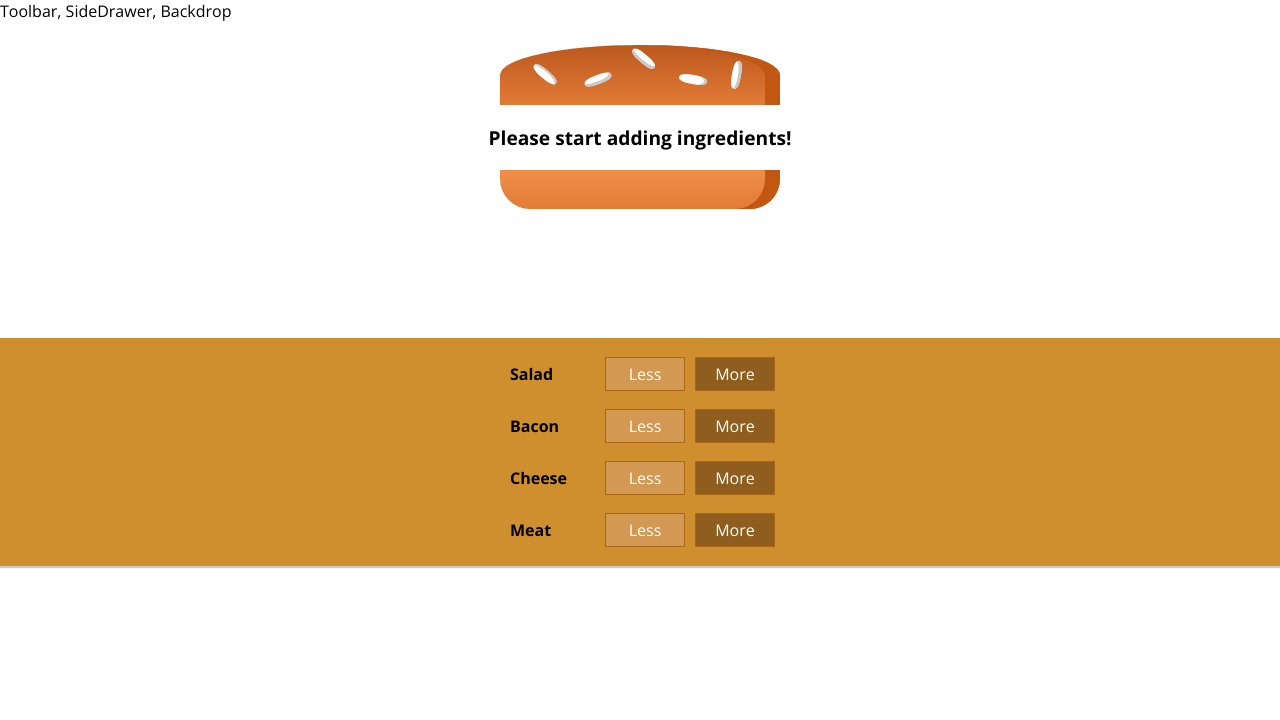
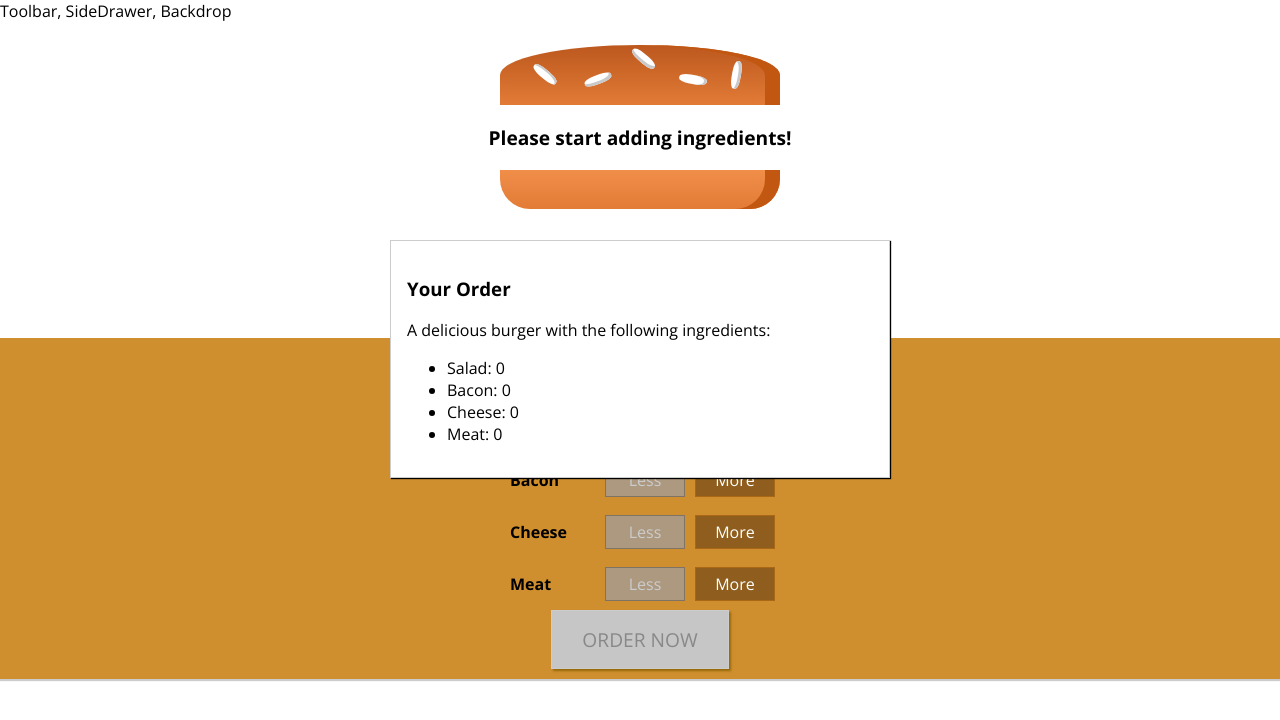
Before and after one commit to asher-miti/burger-builder, a React (Create React App) app: page / in a window 1280 px wide. Shown: the top 720 px of the page. Built offline with nearby package versions, Linux system fonts and the light colour scheme.

Commit message:
added an order now button along with an order summary for the burger

```diff
--- a/src/components/Burger/BuildControls/BuildControl/BuildControl.js
+++ b/src/components/Burger/BuildControls/BuildControl/BuildControl.js
@@ -6,8 +6,12 @@ function BuildControl(props) {
   return (
     <div className={classes.BuildControl}>
       <div className={classes.Label}>{props.label}</div>
-      <button className={classes.Less}>Less</button>
-      <button className={classes.More}>More</button>
+      <button className={classes.Less} onClick={props.removed} disabled={props.disabled}>
+        Less
+      </button>
+      <button className={classes.More} onClick={props.added}>
+        More
+      </button>
     </div>
   );
 }
--- a/src/components/Burger/BuildControls/BuildControls.js
+++ b/src/components/Burger/BuildControls/BuildControls.js
@@ -13,9 +13,21 @@ const controls = [
 function BuildControls(props) {
   return (
     <div className={classes.BuildControls}>
+      <p>
+        Current Price: <strong>£{props.price.toFixed(2)}</strong>
+      </p>
       {controls.map((ctrl) => (
-        <BuildControl key={ctrl.label} label={ctrl.label} />
+        <BuildControl
+          key={ctrl.label}
+          label={ctrl.label}
+          added={() => props.ingredientAdded(ctrl.type)}
+          removed={() => props.ingredientRemoved(ctrl.type)}
+          disabled={props.disabled[ctrl.type]}
+        />
       ))}
+      <button className={classes.OrderButton} disabled={!props.purchasable}>
+        ORDER NOW
+      </button>
     </div>
   );
 }
--- a/src/components/Burger/BuildControls/BuildControls.module.css
+++ b/src/components/Burger/BuildControls/BuildControls.module.css
@@ -8,3 +8,45 @@
   padding: 10px 0;
   margin: auto;
 }
+
+.OrderButton {
+  background-color: #dad735;
+  outline: none;
+  cursor: pointer;
+  border: 1px solid #966909;
+  color: #966909;
+  font-family: inherit;
+  font-size: 1.2em;
+  padding: 15px 30px;
+  box-shadow: 2px 2px 2px #966909;
+}
+
+.OrderButton:hover,
+.OrderButton:active {
+  background-color: #a0db41;
+  border: 1px solid #966909;
+  color: #966909;
+}
+
+.OrderButton:disabled {
+  background-color: #c7c6c6;
+  cursor: not-allowed;
+  border: 1px solid #ccc;
+  color: #888888;
+}
+
+.OrderButton:not(:disabled) {
+  animation: enable 0.3s linear;
+}
+
+@keyframes enable {
+  0% {
+    transform: scale(1);
+  }
+  60% {
+    transform: scale(1.1);
+  }
+  100% {
+    transform: scale(1);
+  }
+}
--- /dev/null
+++ b/src/components/Burger/OrderSummary/OrderSummary.js
@@ -0,0 +1,22 @@
+import React from "react";
+
+import Aux from "../../../hoc/Aux";
+
+function OrderSummary(props) {
+  const ingredientSummary = Object.keys(props.ingredients).map((igKey) => {
+    return (
+      <li key={igKey}>
+        <span style={{ textTransform: "capitalize" }}>{igKey}</span>: {props.ingredients[igKey]}
+      </li>
+    );
+  });
+  return (
+    <Aux>
+      <h3>Your Order</h3>
+      <p>A delicious burger with the following ingredients:</p>
+      <ul>{ingredientSummary}</ul>
+    </Aux>
+  );
+}
+
+export default OrderSummary;
--- /dev/null
+++ b/src/components/UI/Modal/Modal.js
@@ -0,0 +1,9 @@
+import React from "react";
+
+import classes from "./Modal.module.css";
+
+function Modal(props) {
+  return <div className={classes.Modal}>{props.children}</div>;
+}
+
+export default Modal;
--- /dev/null
+++ b/src/components/UI/Modal/Modal.module.css
@@ -0,0 +1,20 @@
+.Modal {
+  position: fixed;
+  z-index: 500;
+  background-color: white;
+  width: 70%;
+  border: 1px solid #ccc;
+  box-shadow: 1px 1px 1px black;
+  padding: 16px;
+  left: 15%;
+  top: 30%;
+  box-sizing: border-box;
+  transition: all 0.3s ease-out;
+}
+
+@media (min-width: 600px) {
+  .Modal {
+    width: 500px;
+    left: calc(50% - 250px);
+  }
+}
--- a/src/containers/BurgerBuilder/BurgerBuilder.js
+++ b/src/containers/BurgerBuilder/BurgerBuilder.js
@@ -3,6 +3,15 @@ import React, { Component } from "react";
 import Aux from "../../hoc/Aux";
 import Burger from "../../components/Burger/Burger";
 import BuildControls from "../../components/Burger/BuildControls/BuildControls";
+import Modal from "../../components/UI/Modal/Modal";
+import OrderSummary from "../../components/Burger/OrderSummary/OrderSummary";
+
+const INGREDIENT_PRICES = {
+  salad: 0.5,
+  cheese: 0.4,
+  meat: 1.3,
+  bacon: 0.7,
+};
 
 class BurgerBuilder extends Component {
   state = {
@@ -12,12 +21,74 @@ class BurgerBuilder extends Component {
       cheese: 0,
       meat: 0,
     },
+    totalPrice: 4,
+    purchasable: false,
   };
+
+  updatePurchaseState(ingredients) {
+    const sum = Object.keys(ingredients)
+      .map((igKey) => {
+        return ingredients[igKey];
+      })
+      .reduce((sum, el) => {
+        return sum + el;
+      }, 0);
+    this.setState({ purchasable: sum > 0 });
+  }
+
+  addIngredientHandler = (type) => {
+    const oldCount = this.state.ingredients[type];
+    const updatedCount = oldCount + 1;
+    const updatedIngredients = {
+      ...this.state.ingredients,
+    };
+    updatedIngredients[type] = updatedCount;
+    const priceAddition = INGREDIENT_PRICES[type];
+    const oldPrice = this.state.totalPrice;
+    const newPrice = oldPrice + priceAddition;
+    this.setState({ totalPrice: newPrice, ingredients: updatedIngredients });
+    this.updatePurchaseState(updatedIngredients);
+  };
+
+  removeIngredientHandler = (type) => {
+    const oldCount = this.state.ingredients[type];
+    if (oldCount <= 0) {
+      return;
+    }
+    const updatedCount = oldCount - 1;
+    const updatedIngredients = {
+      ...this.state.ingredients,
+    };
+    updatedIngredients[type] = updatedCount;
+    const priceDeduction = INGREDIENT_PRICES[type];
+    const oldPrice = this.state.totalPrice;
+    const newPrice = oldPrice - priceDeduction;
+    this.setState({ totalPrice: newPrice, ingredients: updatedIngredients });
+    this.updatePurchaseState(updatedIngredients);
+  };
+
   render() {
+    const disabledInfo = {
+      ...this.state.ingredients,
+    };
+
+    for (let key in disabledInfo) {
+      disabledInfo[key] = disabledInfo[key] <= 0;
+    }
+
     return (
       <Aux>
+        <Modal>
+          <OrderSummary ingredients={this.state.ingredients} />
+        </Modal>
         <Burger ingredients={this.state.ingredients} />
-        <BuildControls />
+        <BuildControls
+          ingredientAdded={this.addIngredientHandler}
+          ingredientRemoved={this.removeIngredientHandler}
+          disabled={disabledInfo}
+          purchasable={this.state.purchasable}
+          price={this.state.totalPrice}
+        />
       </Aux>
     );
   }
```
Also changed, not shown: src/components/UI/Backdrop/Backdrop.js (added).
